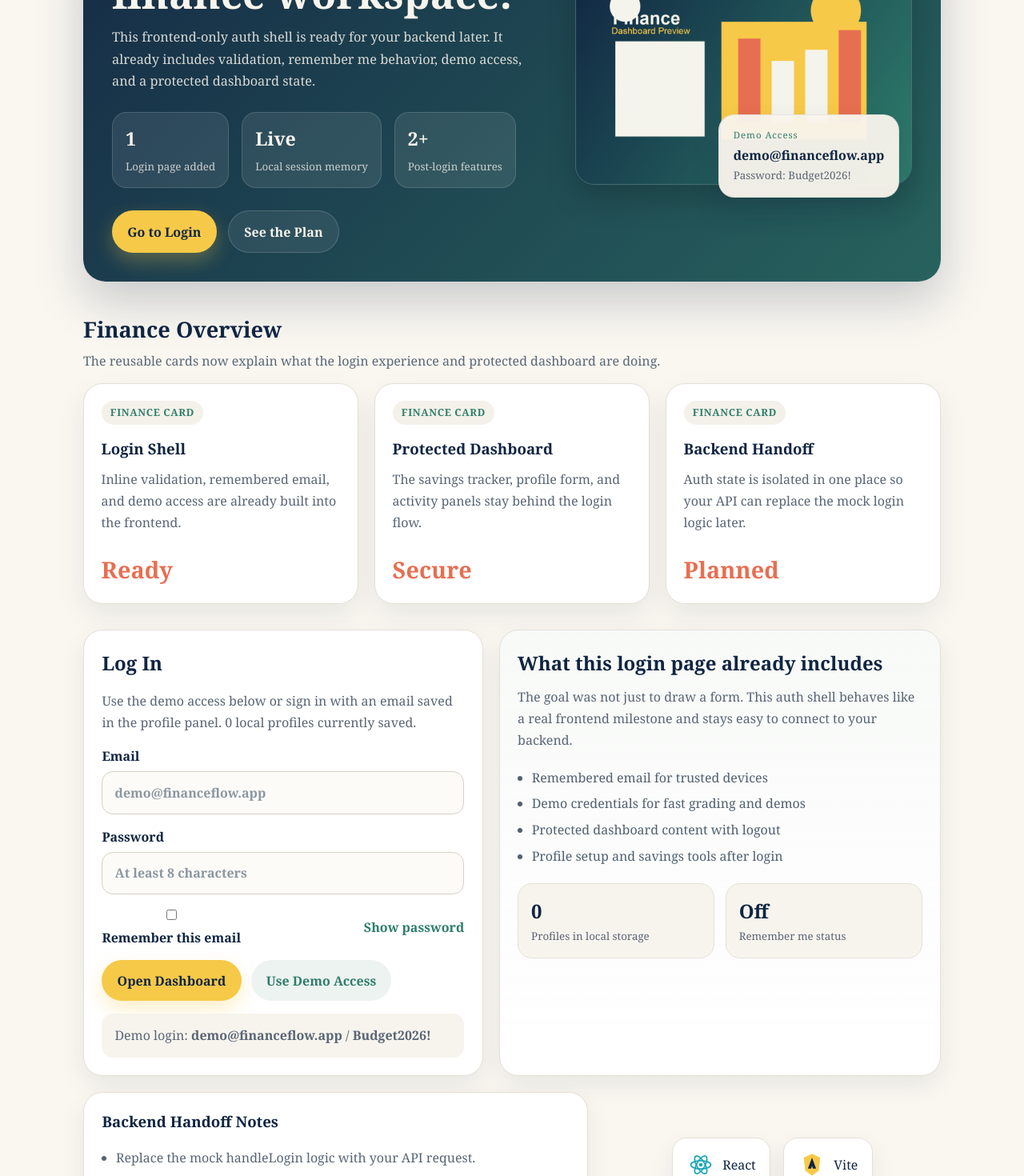
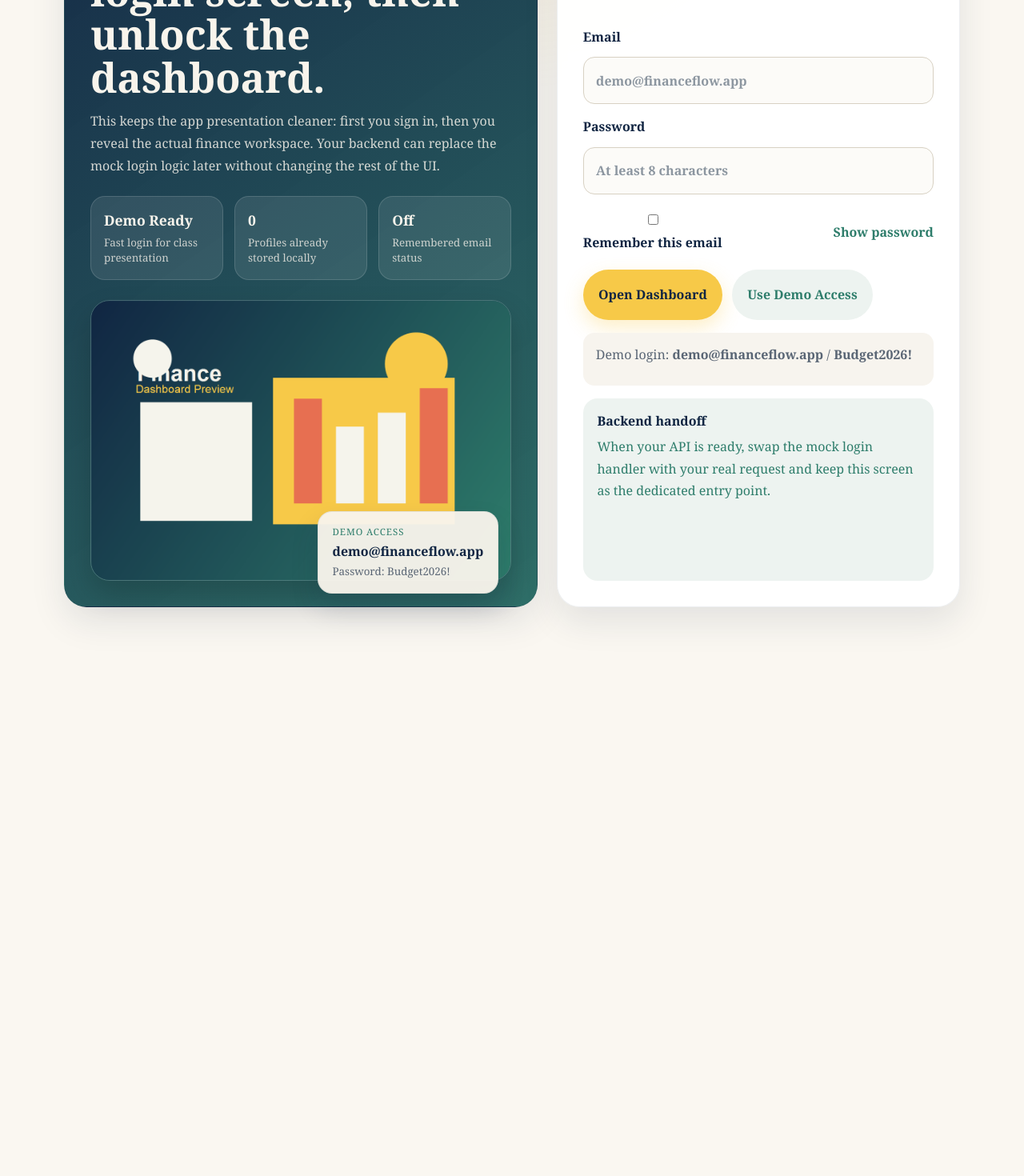
Before and after one commit to Amanor-12/personal-finance-tracker-frontend, a React (Vite) app: page / in a window 1280 px wide. Shown: the part 300-1770 px from the top of the page at 80% size. After the commit the page ends 1123 px from the top, so only its background shows below. Built offline with nearby package versions, Linux system fonts and the light colour scheme.

Commit message:
Make login page show first

```diff
--- a/src/App.css
+++ b/src/App.css
@@ -2,6 +2,151 @@
   max-width: 1120px;
   margin: 0 auto;
   padding: 2rem 1.5rem 4rem;
+}
+
+.auth-page {
+  min-height: calc(100vh - 78px);
+  display: flex;
+  align-items: center;
+  padding: 2rem 1.5rem 4rem;
+}
+
+.auth-stage {
+  width: min(1120px, 100%);
+  margin: 0 auto;
+  display: grid;
+  grid-template-columns: 1.08fr 0.92fr;
+  gap: 1.5rem;
+  align-items: stretch;
+}
+
+.auth-showcase,
+.auth-form-panel {
+  border-radius: 28px;
+  padding: 2rem;
+  border: 1px solid rgba(16, 37, 66, 0.08);
+  box-shadow: 0 18px 44px rgba(16, 37, 66, 0.1);
+}
+
+.auth-showcase {
+  background: linear-gradient(145deg, rgba(16, 37, 66, 0.98), rgba(34, 102, 95, 0.94));
+  color: #f8f4ec;
+}
+
+.auth-form-panel {
+  display: grid;
+  gap: 1rem;
+  background: rgba(255, 255, 255, 0.95);
+}
+
+.auth-eyebrow {
+  display: inline-flex;
+  padding: 0.4rem 0.75rem;
+  border-radius: 999px;
+  font-size: 0.8rem;
+  font-weight: 700;
+  letter-spacing: 0.06em;
+  text-transform: uppercase;
+  background: rgba(247, 201, 72, 0.18);
+  color: #f7c948;
+}
+
+.auth-showcase h1 {
+  margin: 1rem 0 0.85rem;
+  font-size: clamp(2.1rem, 4vw, 3.9rem);
+  line-height: 1.05;
+}
+
+.auth-showcase p {
+  margin: 0;
+  max-width: 34rem;
+  line-height: 1.75;
+  color: rgba(248, 244, 236, 0.84);
+}
+
+.auth-stage-stats {
+  display: grid;
+  grid-template-columns: repeat(3, minmax(0, 1fr));
+  gap: 0.9rem;
+  margin-top: 1.5rem;
+}
+
+.auth-stage-stats div {
+  padding: 0.95rem 1rem;
+  border-radius: 18px;
+  background: rgba(255, 255, 255, 0.09);
+  border: 1px solid rgba(255, 255, 255, 0.14);
+}
+
+.auth-stage-stats strong {
+  display: block;
+  font-size: 1.1rem;
+}
+
+.auth-stage-stats small {
+  display: block;
+  margin-top: 0.35rem;
+  color: rgba(248, 244, 236, 0.78);
+}
+
+.auth-visual-card {
+  position: relative;
+  margin-top: 1.6rem;
+}
+
+.auth-visual-card img {
+  width: 100%;
+  display: block;
+  border-radius: 24px;
+  border: 1px solid rgba(255, 255, 255, 0.16);
+  box-shadow: 0 18px 36px rgba(0, 0, 0, 0.18);
+}
+
+.auth-credential-card {
+  position: absolute;
+  right: 1rem;
+  bottom: -1rem;
+  display: grid;
+  gap: 0.25rem;
+  padding: 1rem 1.1rem;
+  border-radius: 18px;
+  background: rgba(248, 244, 236, 0.96);
+  color: #102542;
+  border: 1px solid rgba(16, 37, 66, 0.08);
+  box-shadow: 0 18px 34px rgba(16, 37, 66, 0.16);
+}
+
+.auth-credential-card span {
+  font-size: 0.72rem;
+  text-transform: uppercase;
+  letter-spacing: 0.08em;
+  color: #2e7d6b;
+}
+
+.auth-credential-card small {
+  color: #596574;
+}
+
+.auth-note {
+  padding: 1rem 1.1rem;
+  border-radius: 18px;
+  background: #edf3f0;
+}
+
+.auth-note h2,
+.auth-note p {
+  margin: 0;
+}
+
+.auth-note h2 {
+  font-size: 1rem;
+  color: #102542;
+}
+
+.auth-note p {
+  margin-top: 0.45rem;
+  color: #2e7d6b;
+  line-height: 1.7;
 }
 
 .hero {
@@ -298,6 +443,7 @@
 }
 
 @media (max-width: 920px) {
+  .auth-stage,
   .hero,
   .workspace,
   .dashboard-grid,
@@ -310,17 +456,26 @@
     position: static;
     margin-top: 1rem;
   }
+
+  .auth-credential-card {
+    position: static;
+    margin-top: 1rem;
+  }
 }
 
 @media (max-width: 640px) {
+  .auth-page,
   .app-shell {
     padding: 1.25rem 1rem 3rem;
   }
 
+  .auth-showcase,
+  .auth-form-panel,
   .hero {
     padding: 1.5rem;
   }
 
+  .auth-stage-stats,
   .mini-stat-grid {
     grid-template-columns: 1fr;
   }
--- a/src/App.jsx
+++ b/src/App.jsx
@@ -336,6 +336,75 @@ function App() {
       : '',
   };
 
+  if (!session) {
+    return (
+      <>
+        <Navbar
+          isAuthenticated={false}
+          navItems={[]}
+          onLogout={handleLogout}
+          userName={session?.fullName}
+        />
+
+        <main className="auth-page">
+          <section className="auth-stage">
+            <div className="auth-showcase">
+              <span className="auth-eyebrow">Personal Finance Login</span>
+              <h1>Start with a focused login screen, then unlock the dashboard.</h1>
+              <p>
+                This keeps the app presentation cleaner: first you sign in, then you
+                reveal the actual finance workspace. Your backend can replace the mock
+                login logic later without changing the rest of the UI.
+              </p>
+
+              <div className="auth-stage-stats">
+                <div>
+                  <strong>Demo Ready</strong>
+                  <small>Fast login for class presentation</small>
+                </div>
+                <div>
+                  <strong>{profiles.length}</strong>
+                  <small>Profiles already stored locally</small>
+                </div>
+                <div>
+                  <strong>{rememberedEmail ? 'On' : 'Off'}</strong>
+                  <small>Remembered email status</small>
+                </div>
+              </div>
+
+              <div className="auth-visual-card">
+                <img src={hero} alt="Personal finance dashboard preview" />
+                <div className="auth-credential-card">
+                  <span>Demo Access</span>
+                  <strong>{demoAccount.email}</strong>
+                  <small>Password: {demoAccount.password}</small>
+                </div>
+              </div>
+            </div>
+
+            <div className="auth-form-panel">
+              <LoginForm
+                key={rememberedEmail || 'login-form'}
+                defaultEmail={rememberedEmail}
+                demoAccount={demoAccount}
+                onLogin={handleLogin}
+                savedProfilesCount={profiles.length}
+              />
+
+              <div className="auth-note">
+                <h2>Backend handoff</h2>
+                <p>
+                  When your API is ready, swap the mock login handler with your real
+                  request and keep this screen as the dedicated entry point.
+                </p>
+              </div>
+            </div>
+          </section>
+        </main>
+      </>
+    );
+  }
+
   return (
     <>
       <Navbar
@@ -414,8 +483,6 @@ function App() {
           ))}
         </section>
 
-        {session ? (
-          <>
         <section className="workspace" id="workspace">
           <div className="workspace-panel">
             <Counter
@@ -481,69 +548,6 @@ function App() {
             </div>
           </div>
         </section>
-          </>
-        ) : (
-          <>
-            <section className="workspace auth-workspace" id="workspace">
-              <div className="workspace-panel">
-                <LoginForm
-                  key={rememberedEmail || 'login-form'}
-                  defaultEmail={rememberedEmail}
-                  demoAccount={demoAccount}
-                  onLogin={handleLogin}
-                  savedProfilesCount={profiles.length}
-                />
-              </div>
-              <div className="workspace-panel workspace-panel-accent" id="activity">
-                <h2>What this login page already includes</h2>
-                <p>
-                  The goal was not just to draw a form. This auth shell behaves like a
-                  real frontend milestone and stays easy to connect to your backend.
-                </p>
-
-                <ul className="feature-list">
-                  <li>Remembered email for trusted devices</li>
-                  <li>Demo credentials for fast grading and demos</li>
-                  <li>Protected dashboard content with logout</li>
-                  <li>Profile setup and savings tools after login</li>
-                </ul>
-
-                <div className="mini-stat-grid">
-                  <div>
-                    <strong>{profiles.length}</strong>
-                    <small>Profiles in local storage</small>
-                  </div>
-                  <div>
-                    <strong>{rememberedEmail ? 'On' : 'Off'}</strong>
-                    <small>Remember me status</small>
-                  </div>
-                </div>
-              </div>
-            </section>
-
-            <section className="status-strip">
-              <div className="status-card">
-                <h3>Backend Handoff Notes</h3>
-                <ul>
-                  <li>Replace the mock handleLogin logic with your API request.</li>
-                  <li>Keep the same dashboard layout after your token is returned.</li>
-                  <li>Reuse the saved profile panel for onboarding or account setup.</li>
-                </ul>
-              </div>
-
-              <div className="status-badges">
-                <div>
-                  <img src={reactLogo} alt="React logo" />
-                  <span>React</span>
-                </div>
-                <div>
-                  <img src={viteLogo} alt="Vite logo" />
-                  <span>Vite</span>
-                </div>
-              </div>
-            </section>
-          </>
-        )}
       </main>
     </>
   );
--- a/src/components/LoginForm.jsx
+++ b/src/components/LoginForm.jsx
@@ -69,8 +69,8 @@ function LoginForm({ defaultEmail, demoAccount, onLogin, savedProfilesCount }) {
     <form className="login-form" onSubmit={handleSubmit}>
       <h2>Log In</h2>
       <p>
-        Use the demo access below or sign in with an email saved in the profile
-        panel. {savedProfilesCount} local profile{savedProfilesCount === 1 ? '' : 's'} currently saved.
+        Use the demo access below or sign in with an email that already exists in
+        local storage. {savedProfilesCount} local profile{savedProfilesCount === 1 ? '' : 's'} currently saved.
       </p>
 
       <label htmlFor="loginEmail">
--- a/src/components/Navbar.jsx
+++ b/src/components/Navbar.jsx
@@ -8,6 +8,7 @@ function Navbar({ isAuthenticated, navItems, onLogout, userName }) {
         <span>{isAuthenticated ? 'Dashboard unlocked' : 'Frontend auth shell'}</span>
       </div>
 
+      {navItems.length > 0 ? (
         <ul>
           {navItems.map((item) => (
             <li key={item.href}>
@@ -15,6 +16,7 @@ function Navbar({ isAuthenticated, navItems, onLogout, userName }) {
             </li>
           ))}
         </ul>
+      ) : null}
 
       <div className="navbar-actions">
         {isAuthenticated ? (
```
Lines whose indentation alone changed are shown as unchanged.
